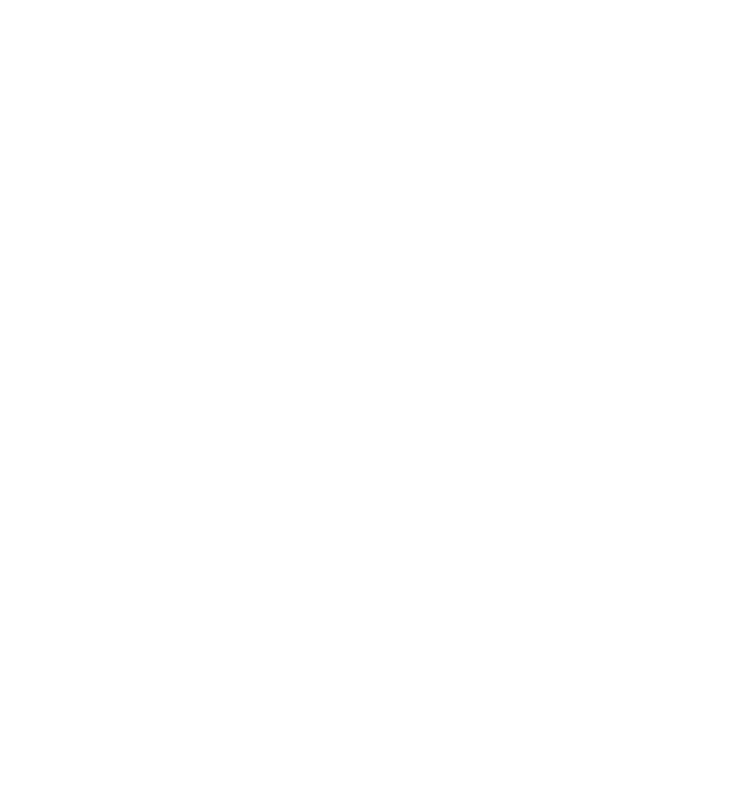
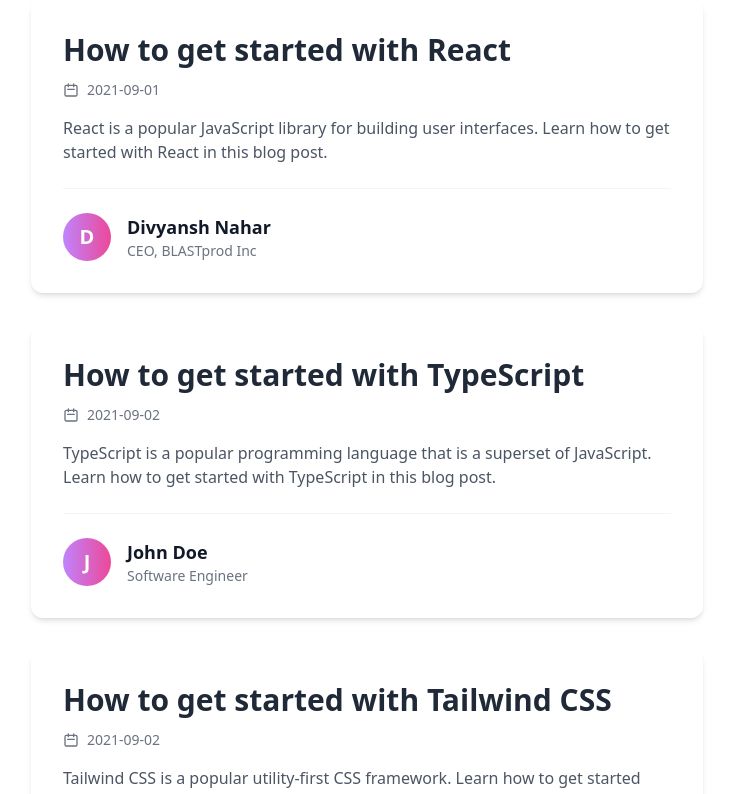
Before and after one commit to Divyanshnahar/medium-basics, a React (Vite) app in the folder frontend/: page /blogs in a window 1280 px wide. Before the commit this address had no page. Shown: the top 794 px of the page, without its empty margins (273-1007 px from the left). Built offline with nearby package versions, Linux system fonts and the light colour scheme.

Commit message:
way to complete blogs

```diff
--- a/frontend/src/App.tsx
+++ b/frontend/src/App.tsx
@@ -3,6 +3,7 @@
 import { Signin } from './pages/Signin'
 import { Blog } from './pages/Blog'
 import './App.css'
+import { Blogs } from './pages/Blogs'
 
 
 function App() {
@@ -14,6 +15,7 @@
           <Route path="/signup" element={<Signup />} />
           <Route path="/signin" element={<Signin />} />
           <Route path="/blog/" element={<Blog />} />
+          <Route path="/blogs/" element={<Blogs />} />
         </Routes>
       </BrowserRouter>
     </>
--- /dev/null
+++ b/frontend/src/components/ Blogcard.tsx
@@ -0,0 +1,52 @@
+interface BlogcardProps {
+    authorName: string;
+    authorDescription: string;
+    title: string;
+    content: string;
+    publishedDate: string;
+  }
+
+export const Blogcard = ({
+    authorName,
+    authorDescription,
+    title,
+    content,
+    publishedDate
+  }: BlogcardProps) => {
+    return (
+      <div className="max-w-2xl mx-auto bg-white rounded-xl shadow-md overflow-hidden hover:shadow-xl transition-shadow duration-300 mb-8">
+    <div className="p-8">
+        {/* Title */}
+        <h2 className="text-3xl font-bold mb-3 text-gray-800 hover:text-gray-600 transition-colors duration-200">
+            {title}
+        </h2>
+
+        {/* Date */}
+        <div className="flex items-center mb-4 text-gray-500">
+            <svg className="w-4 h-4 mr-2" fill="none" stroke="currentColor" viewBox="0 0 24 24">
+                <path strokeLinecap="round" strokeLinejoin="round" strokeWidth="2" d="M8 7V3m8 4V3m-9 8h10M5 21h14a2 2 0 002-2V7a2 2 0 00-2-2H5a2 2 0 00-2 2v12a2 2 0 002 2z" />
+            </svg>
+            <span className="text-sm">{publishedDate}</span>
+        </div>
+
+        {/* Content */}
+        <div className="prose prose-lg text-gray-600 mb-6">
+            {content}
+        </div>
+
+        {/* Author Section */}
+        <div className="mt-6 pt-6 border-t border-gray-100">
+            <div className="flex items-center space-x-4">
+                <div className="h-12 w-12 rounded-full bg-gradient-to-r from-purple-400 to-pink-500 flex items-center justify-center text-white font-bold text-xl">
+                    {authorName.charAt(0)}
+                </div>
+                <div className="flex-1">
+                    <h3 className="text-lg font-semibold text-gray-900">{authorName}</h3>
+                    <p className="text-gray-500 text-sm">{authorDescription}</p>
+                </div>
+            </div>
+        </div>
+    </div>
+</div>
+    );
+  };
--- /dev/null
+++ b/frontend/src/pages/Blogs.tsx
@@ -0,0 +1,31 @@
+import { Blogcard } from "../components/ Blogcard"
+
+export const Blogs = () => {
+    return <div>
+        <Blogcard
+            authorName="Divyansh Nahar"
+            authorDescription="CEO, BLASTprod Inc"
+            title="How to get started with React"
+            content="React is a popular JavaScript library for building user interfaces. Learn how to get started with React in this blog post."
+
+            publishedDate="2021-09-01"
+        />
+        <Blogcard
+            authorName="John Doe"
+            authorDescription="Software Engineer"
+            title="How to get started with TypeScript"
+            content="TypeScript is a popular programming language that is a superset of JavaScript. Learn how to get started with TypeScript in this blog post."
+
+            publishedDate="2021-09-02"
+        />
+        <Blogcard
+            authorName="Jane Doe"
+            authorDescription="Frontend Developer"
+            title="How to get started with Tailwind CSS"
+            content="Tailwind CSS is a popular utility-first CSS framework. Learn how to get started with Tailwind CSS in this blog post."
+            publishedDate="2021-09-02"
+            />
+
+
+    </div>
+}
```
